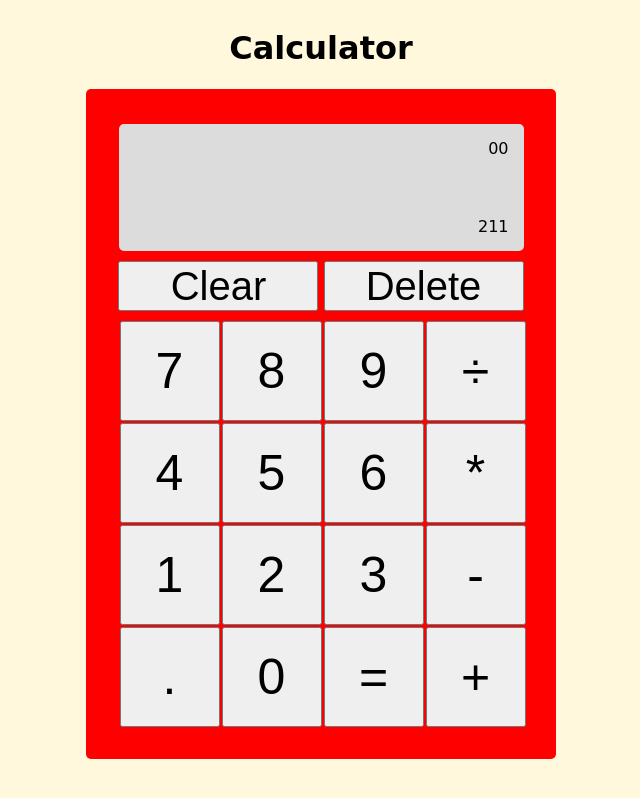
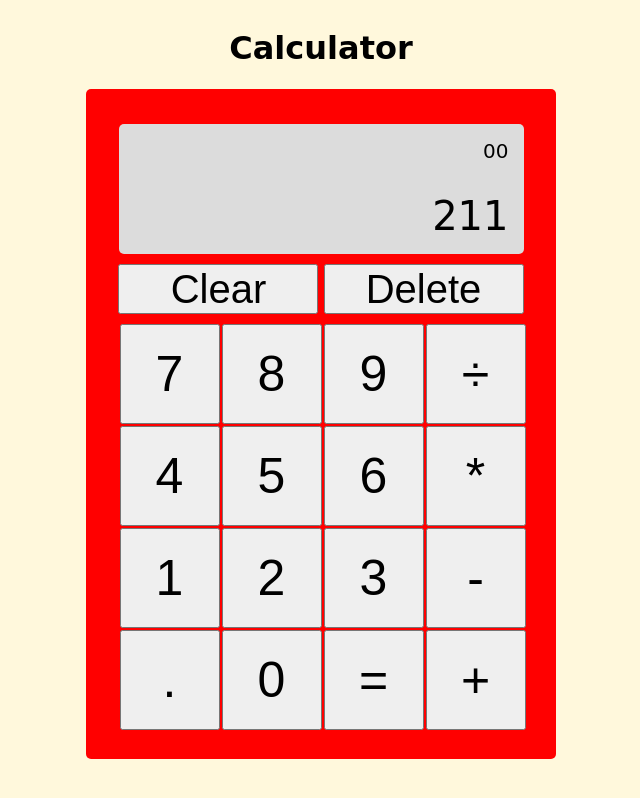
Before and after one commit to fufako/PROJECT-CALCULATOR, a plain HTML site: page index.html in a window 1280 px wide. Shown: the whole page, without its empty margins (319-959 px from the left). Drawn offline with Linux system fonts and the light colour scheme.

Commit message:
Change font size in screen

```diff
--- a/style.css
+++ b/style.css
@@ -31,6 +31,12 @@ body {
 .currentOperation {
   padding: 15px;
 }
+.currentOperation {
+  font-size: 40px;
+}
+.lastOperation {
+  font-size: 20px;
+}
 .clear,
 .delete {
   width: 200px;
```
